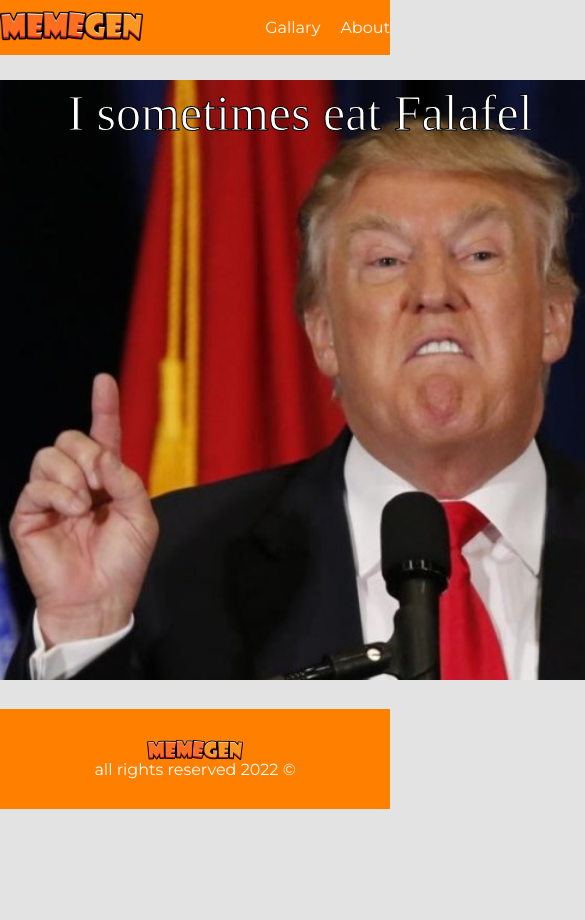
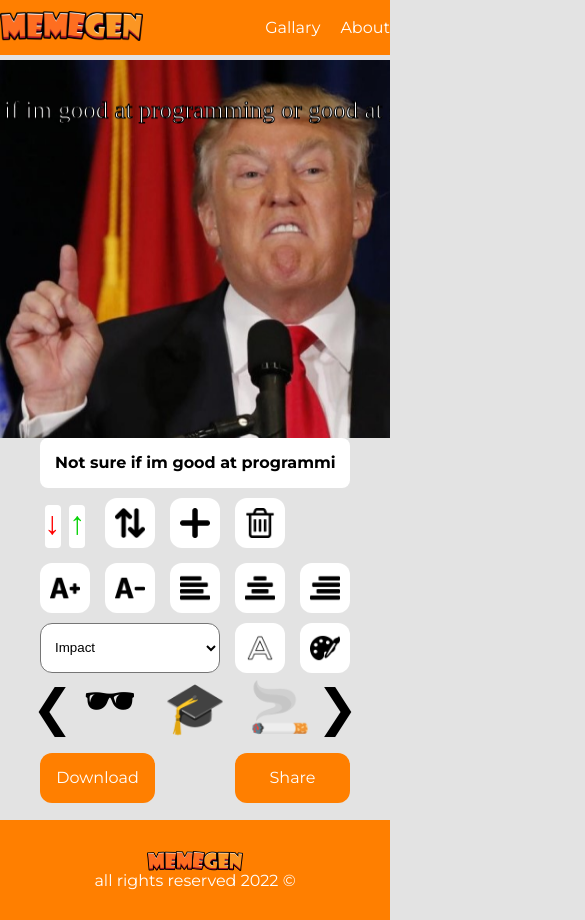
Before and after one commit to Shalhev/Meme-Generator, a plain HTML site: page index.html in a window 390 px wide. Both pictures are taken after a click on the picture 74 px from the left and 202 px from the top of the page. Shown: the top 920 px of the page, 585 px wide, since content can reach past the window. Before the commit the page ends 844 px from the top, so only its background shows below. Drawn offline with Linux system fonts and the light colour scheme.

Commit message:
responsive

```diff
--- a/css/components/canvas.css
+++ b/css/components/canvas.css
@@ -5,15 +5,30 @@ main {
 main .meme-editor {
     display: none;
     grid-template-columns: 1fr 1fr;
+    grid-template-rows: 100%;
+    grid-template-areas: "canvas control-box";
     margin: 25px auto;
+}
+.meme-editor .control-box .canvas-container{
+    /* margin: 0 auto; */
 }
 
 canvas {
     /* outline: 1px solid black; */
+    grid-area: canvas;
     background-color: white;
+    width: 100%;
+    height: 100%;
+    /* padding-left: 0;
+    padding-right: 0;
+    margin-left: auto;
+    margin-right: auto; */
+    display: block;
+
 }
 
 .meme-editor .control-box {
+    grid-area: control-box;
     text-align: center;
 }
 
@@ -197,12 +212,12 @@ canvas {
     column-gap: 5px;
     row-gap: 10px;
     grid-template-columns: 25px repeat(3, 80px) 25px;
-    grid-template-rows: repeat(2, 50px);
+    grid-template-rows: repeat(2, 20px);
     /* background-color: white; */
     margin: 0 auto;
     margin-bottom: 20px;
     grid-template-areas: "left-arrow sticker1 sticker2 sticker3 right-arrow"
-    "left-arrow sticker1 sticker2 sticker3 right-arrow";
+        "left-arrow sticker1 sticker2 sticker3 right-arrow";
     user-select: none;
 }
 
@@ -210,10 +225,12 @@ canvas {
     grid-area: left-arrow;
     justify-self: center;
 }
+
 .control-box .stickers-container .right-arrow {
     grid-area: right-arrow;
     justify-self: center;
 }
+
 .control-box .stickers-container .sticker1 {
     grid-area: sticker1;
     justify-self: center;
@@ -223,6 +240,7 @@ canvas {
     grid-area: sticker2;
     justify-self: center;
 }
+
 .control-box .stickers-container .sticker3 {
     grid-area: sticker3;
     justify-self: center;
@@ -235,7 +253,7 @@ canvas {
 }
 
 /* Share button */
-.meme-editor .control-box .share-grid {
+.meme-editor .control-box .btns-grid {
     margin: 0 auto;
     display: grid;
     justify-content: center;
@@ -243,7 +261,7 @@ canvas {
     column-gap: 15px;
     grid-template-columns: repeat(5, 50px);
     grid-template-rows: 50px;
-    grid-template-areas: ". . . share-btn share-btn";
+    grid-template-areas: "download-btn download-btn . share-btn share-btn";
 }
 
 .meme-editor .control-box .share-btn {
@@ -259,3 +277,19 @@ canvas {
     font-size: 16px;
     cursor: pointer;
 }
+
+.meme-editor .control-box .download-btn{
+    display: flex;
+    justify-content: center;
+    align-items: center;
+    grid-area: download-btn;
+    justify-self: center;
+    width: 100%;
+    height: 100%;
+    font-family: Montserrat;
+    background-color: #ff7f00;
+    border: 0px;
+    border-radius: 12px;
+    text-decoration: none;
+    color: white;
+}
--- /dev/null
+++ b/css/mq/mq.css
@@ -0,0 +1,35 @@
+/* SMALL */
+@media (max-width: 640px) {
+    main .meme-editor {
+        grid-template-columns: 1fr;
+        grid-template-rows: 50% 50%;
+        grid-template-areas: "canvas"
+            "control-box";
+        margin: 5px auto;
+    }
+
+    .meme-editor .control-box my-canvas{
+        width: 100%;
+        height: 100%;
+    }
+
+    .gallery .gallery-content .gallery-imgs {
+        display: grid;
+        grid-template-columns: repeat(2, 1fr);
+    }
+
+    main .gallery .search-bar {
+        width: 100%;
+        /* padding: 0 25px; */
+    }
+
+    .gallery .search-bar input {
+        width: 100%;
+    }
+    .meme-editor .control-box .top-grid {
+        margin-bottom: 15px;
+    }
+    .meme-editor .control-box .mid-grid {
+        margin-bottom: 10px;
+    }
+}
--- a/css/style.css
+++ b/css/style.css
@@ -6,3 +6,4 @@
 @import 'components/canvas.css';
 @import 'components/gallery.css';
 @import 'components/footer.css';
+@import 'mq/mq.css';
--- a/index.html
+++ b/index.html
@@ -62,15 +62,17 @@
                 </div>
                 <div class="stickers-container">
                     <span class="sticker left-arrow">❮</span>
-                    <span class="sticker sticker1">🕶</span>
-                    <span class="sticker sticker2">🎓</span>
-                    <span class="sticker sticker3">🚬</span>
+                    <span class="sticker sticker1" onclick="onAddSticker(this.innerText)">🕶</span>
+                    <span class="sticker sticker2" onclick="onAddSticker(this.innerText)">🎓</span>
+                    <span class="sticker sticker3" onclick="onAddSticker(this.innerText)">🚬</span>
                     <span class="sticker right-arrow">❯</span>
                 </div>
-                <div class="share-grid">
+                <div class="btns-grid">
                     <button class="share-btn">Share</button>
+                    <a class="download-btn" href="#" onclick="downloadCanvas(this)" download="">
+                        Download
+                    </a>
                 </div>
-                <a href="#" onclick="downloadCanvas(this)" download="">Download</a>
             </div>
         </div>
 
@@ -81,10 +83,12 @@
                         placeholder="Enter search keyboard...">
                     <datalist id="search-list">
                         <option value="Funny">
+                        <option value="Baby">
                         <option value="Cat">
                         <option value="Dog">
                         <option value="Trump">
-                        <option value="Baby">
+                        <option value="Obama">
+                        <option value="Putin">
                 </div>
                 <div class="most-search"></div>
             </nav>
--- a/js/galleryController.js
+++ b/js/galleryController.js
@@ -1,27 +1,27 @@
 'use strict'
-var gCurrMemeImg;
-var gFilterBy;
 
 var gImgs = [
     { id: 1, url: 'meme-imgs/1.jpg', keywords: ['trump', 'usa'] },
     { id: 2, url: 'meme-imgs/2.jpg', keywords: ['funny', 'dog', 'dogs'] },
     { id: 3, url: 'meme-imgs/3.jpg', keywords: ['funny', 'dog', 'baby'] },
     { id: 4, url: 'meme-imgs/4.jpg', keywords: ['funny', 'cat'] },
-    { id: 5, url: 'meme-imgs/5.jpg', keywords: ['funny', 'cat'] },
-    { id: 6, url: 'meme-imgs/6.jpg', keywords: ['funny', 'cat'] },
-    { id: 7, url: 'meme-imgs/7.jpg', keywords: ['funny', 'cat'] },
-    { id: 8, url: 'meme-imgs/8.jpg', keywords: ['funny', 'cat'] },
-    { id: 9, url: 'meme-imgs/9.jpg', keywords: ['funny', 'cat'] },
-    { id: 10, url: 'meme-imgs/10.jpg', keywords: ['funny', 'cat'] },
-    { id: 11, url: 'meme-imgs/11.jpg', keywords: ['funny', 'cat'] },
-    { id: 12, url: 'meme-imgs/12.jpg', keywords: ['funny', 'cat'] },
-    { id: 13, url: 'meme-imgs/13.jpg', keywords: ['funny', 'cat'] },
-    { id: 14, url: 'meme-imgs/14.jpg', keywords: ['funny', 'cat'] },
-    { id: 15, url: 'meme-imgs/15.jpg', keywords: ['funny', 'cat', 'lolo'] },
-    { id: 16, url: 'meme-imgs/16.jpg', keywords: ['funny', 'cat', 'lolo'] },
-    { id: 17, url: 'meme-imgs/17.jpg', keywords: ['funny', 'cat'] },
-    { id: 18, url: 'meme-imgs/18.jpg', keywords: ['funny', 'cat'] },
+    { id: 5, url: 'meme-imgs/5.jpg', keywords: ['funny', 'baby'] },
+    { id: 6, url: 'meme-imgs/6.jpg', keywords: ['funny', 'man'] },
+    { id: 7, url: 'meme-imgs/7.jpg', keywords: ['funny', 'baby'] },
+    { id: 8, url: 'meme-imgs/8.jpg', keywords: ['funny', 'man'] },
+    { id: 9, url: 'meme-imgs/9.jpg', keywords: ['funny', 'baby'] },
+    { id: 10, url: 'meme-imgs/10.jpg', keywords: ['funny', 'obama'] },
+    { id: 11, url: 'meme-imgs/11.jpg', keywords: ['funny'] },
+    { id: 12, url: 'meme-imgs/12.jpg', keywords: ['funny'] },
+    { id: 13, url: 'meme-imgs/13.jpg', keywords: ['funny'] },
+    { id: 14, url: 'meme-imgs/14.jpg', keywords: ['funny'] },
+    { id: 15, url: 'meme-imgs/15.jpg', keywords: ['funny'] },
+    { id: 16, url: 'meme-imgs/16.jpg', keywords: ['funny'] },
+    { id: 17, url: 'meme-imgs/17.jpg', keywords: ['funny', 'putin'] },
+    { id: 18, url: 'meme-imgs/18.jpg', keywords: ['funny'] },
 ];
+var gCurrMemeImg = gImgs[0]
+var gFilterBy;
 
 function renderGallery() {
     var imgs = gImgs
@@ -29,16 +29,17 @@ function renderGallery() {
 
 
     var strHTML = ''
-    imgs.forEach(el => strHTML += `<img onclick="onChangeMemeImg(${el.id})" src="${el.url}">`)
+    imgs.forEach(el => strHTML += `<img onclick="onSelectMeme(${el.id})" src="${el.url}">`)
     document.querySelector('.gallery-imgs').innerHTML = strHTML
 }
 
-function onChangeMemeImg(id) {
-    const idx = gImgs.findIndex(img => img.id === id)
-    gCurrMemeImg = gImgs[idx]
+function onSelectMeme(id) {
+    gMeme.selectedImgId = id
     renderMeme()
     hideGallery()
     showEditor()
+    resizeCanvas()
+    renderFirstLinePos()
 }
 
 function onSearch(text) {
--- a/js/memeController.js
+++ b/js/memeController.js
@@ -1,20 +1,17 @@
 'use stirct'
 var gCanvas;
 var gCtx;
-
-
-// Settings:
-// var gUserText;
-// var gUserFontSize = 40
-// var gUserFontFamily = 'Impact'
-// var gUserFillStyle = 'white'
-// var gUserStrokeStyle = 'black'
-// var gUserTextAlign = 'center'
 
 function init() {
     renderGallery()
     gCanvas = document.querySelector('#my-canvas');
     gCtx = gCanvas.getContext('2d');
+    resizeCanvas()
+
+    window.addEventListener('resize', () => {
+        resizeCanvas()
+        renderMeme()
+    })
 
 }
 
@@ -94,3 +91,8 @@ function downloadCanvas(elLink) {
 function showEditor() {
     document.querySelector('.meme-editor').style.display = 'grid'
 }
+
+function onAddSticker(sticker){
+    addNewLine(sticker)
+    renderMeme()
+}
--- a/js/memeService.js
+++ b/js/memeService.js
@@ -1,19 +1,34 @@
 'use strict'
+const gMemesSentences = [
+    'I never eat falafel',
+    'DOMS DOMS EVERYWHERE',
+    'Stop Using i in for loops',
+    'Armed in knowledge',
+    'Js error "Unexpected String"',
+    'One does not simply write js',
+    'I`m a simple man i see vanilla JS, i click like!',
+    'JS, HTML,CSS?? Even my momma can do that',
+    'May the force be with you',
+    'I know JS',
+    'JS Where everything is made up and the rules dont matter',
+    'Not sure if im good at programming or good at googling',
+    'But if we could',
+    'JS what is this?',
+    'Write hello world , add to cv 7 years experienced',
+];
 
 var gMeme = {
     selectedImgId: 5,
     selectedLineIdx: 0,
     lines: [{
-        txt: 'I sometimes eat Falafel',
-        size: 50,
+        txt: getRandomSent(),
+        size: 25,
         align: 'center',
         color: 'white',
         font: 'Impact',
         lineWidth: 1,
         x: 300,
-        y: 50
-
-
+        y: 60
     }]
 }
 
@@ -21,15 +36,15 @@ var gKeywordSearchCountMap = { 'funny': 12, 'cat': 16, 'baby': 2 }
 
 function renderMeme() {
     updateTextInput()
-
+    const meme = getMeme()
     // Draw IMG
     var img = new Image()
-    img.src = gCurrMemeImg.url;
+    img.src = meme.url;
     img.onload = () => {
         gCtx.drawImage(img, 0, 0, gCanvas.width, gCanvas.height) //img,x,y,xend,yend
 
         // if (!gUserText) return
-        gMeme.lines.forEach(line => setLineTxt(line.txt,line.x, line.y))
+        gMeme.lines.forEach(line => setLineTxt(line.txt, line.x, line.y))
         // setLineTxt(gUserText)
 
     }
@@ -38,9 +53,7 @@ function renderMeme() {
 function setLineTxt(text, x = gCanvas.width / 2, y = 50) {
     const idx = gMeme.lines.findIndex(line => line.txt === text)
     const line = gMeme.lines[idx]
-    // if (idx === 0) y = 60
-    // else if (idx === 1) y = 550
-    // else if (idx > 1) y = 300
+
 
     gCtx.fillStyle = line.color
     // gCtx.strokeStyle = gUserStrokeStyle
@@ -51,9 +64,9 @@ function setLineTxt(text, x = gCanvas.width / 2, y = 50) {
     gCtx.strokeText(text, x, y);//Draws (strokes) a given text at the given (x, y) position.
 }
 
-function addNewLine() {
+function addNewLine(text = 'Text') {
     const line = {
-        txt: 'Text',
+        txt: text,
         size: 50,
         align: 'center',
         color: 'white',
@@ -63,14 +76,14 @@ function addNewLine() {
         y: 50
     }
     gMeme.selectedLineIdx++
-    const idx = gMeme.selectedLineIdx
-    if (idx === 0) line.y = 60
-    else if (idx === 1) line.y = 550
-    else if (idx > 1) line.y = 300
+    if (gMeme.lines.length === 0) line.y = 60
+    else if (gMeme.lines.length === 1) line.y = gCanvas.height - 20
+    else if (gMeme.lines.length >= 2) line.y = gCanvas.height / 2
     gMeme.lines.push(line)
     updateTextInput()
+}
 
-}
+
 
 function deleteLine() {
     const lines = gMeme.lines
@@ -103,11 +116,11 @@ function updateTextInput() {
     const line = gMeme.lines[idx]
     if (!line) return document.querySelector('[name=text-box]').value = ''
     document.querySelector('[name=text-box]').value = line.txt
-    if(line.txt === 'Text') document.querySelector('[name=text-box]').select()
+    if (line.txt === 'Text') document.querySelector('[name=text-box]').select()
 
 }
 
-function increaseFont(){
+function increaseFont() {
     const idx = gMeme.selectedLineIdx
     const line = gMeme.lines[idx]
     if (!line) return
@@ -115,15 +128,15 @@ function increaseFont(){
 
 }
 
-function decreaseFont(){
+function decreaseFont() {
     const idx = gMeme.selectedLineIdx
     const line = gMeme.lines[idx]
     if (!line) return
-    if (gMeme.lines[idx].size === 20) return
+    if (gMeme.lines[idx].size === 15) return
     gMeme.lines[idx].size -= 5
 }
 
-function setTextAlign(align){
+function setTextAlign(align) {
     const idx = gMeme.selectedLineIdx
     const line = gMeme.lines[idx]
     if (!line) return
@@ -131,7 +144,7 @@ function setTextAlign(align){
 
 }
 
-function setColor(color){
+function setColor(color) {
     const idx = gMeme.selectedLineIdx
     const line = gMeme.lines[idx]
     if (!line) return
@@ -170,4 +183,24 @@ function openModal() {
 function getMeme() {
     const idx = gImgs.findIndex(img => img.id === gMeme.selectedImgId)
     const meme = gImgs[idx]
+    return meme
 }
+
+function getRandomSent() {
+    const randomNum = getRandomInt(gMemesSentences.length)
+    const memeSentence = gMemesSentences[randomNum]
+    return memeSentence
+}
+
+function getRandomInt(max) {
+    return Math.floor(Math.random() * max);
+}
+
+function renderFirstLinePos() {
+    gMeme.lines[0].x = gCanvas.width / 2
+}
+function resizeCanvas() {
+    const elEditor = document.querySelector('.canvas-container')
+    gCanvas.width = elEditor.offsetWidth
+    gCanvas.height = elEditor.offsetWidth
+}
```
Also changed, not shown: css/components/gallery.css (+1 -13 lines).
